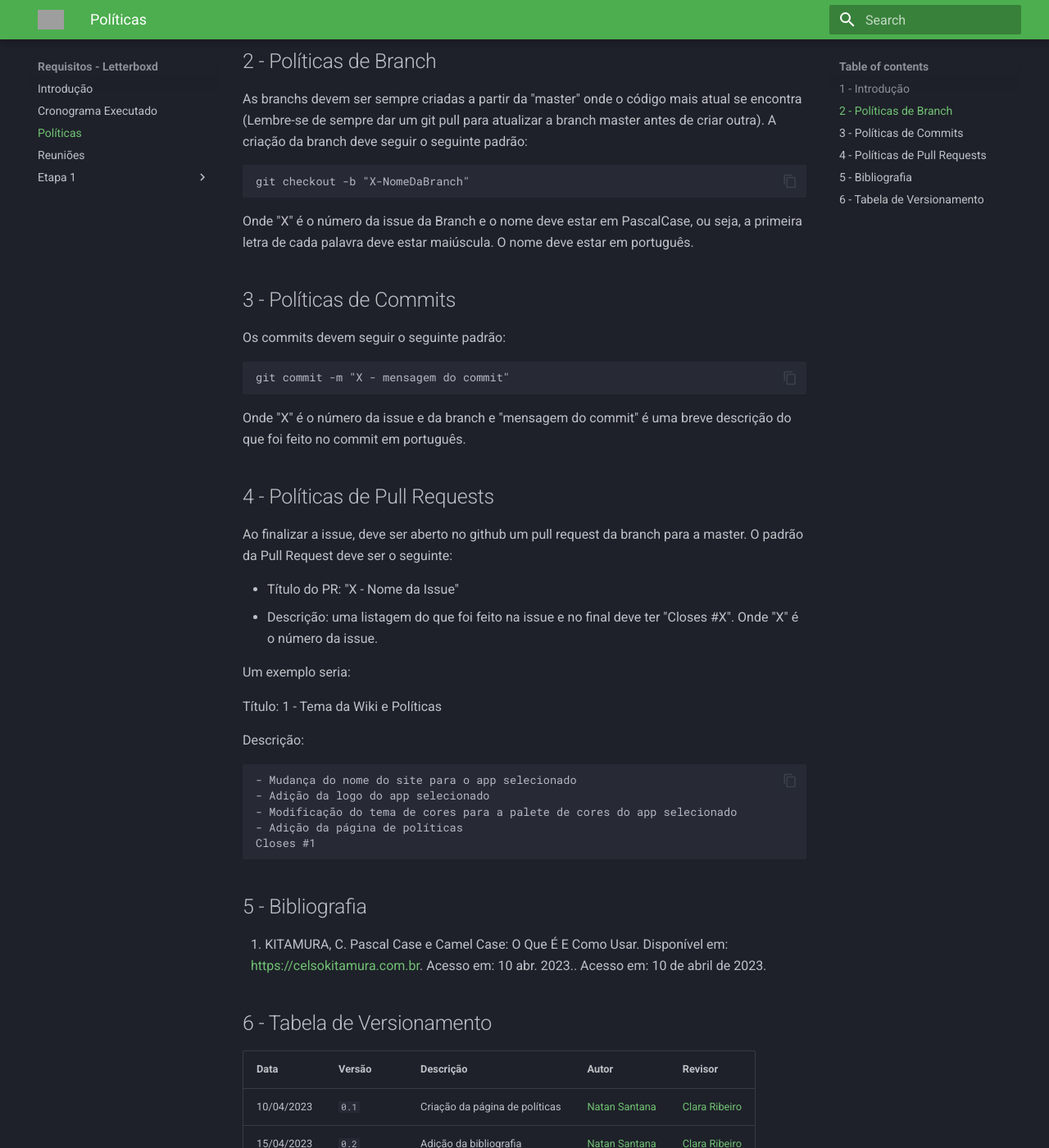
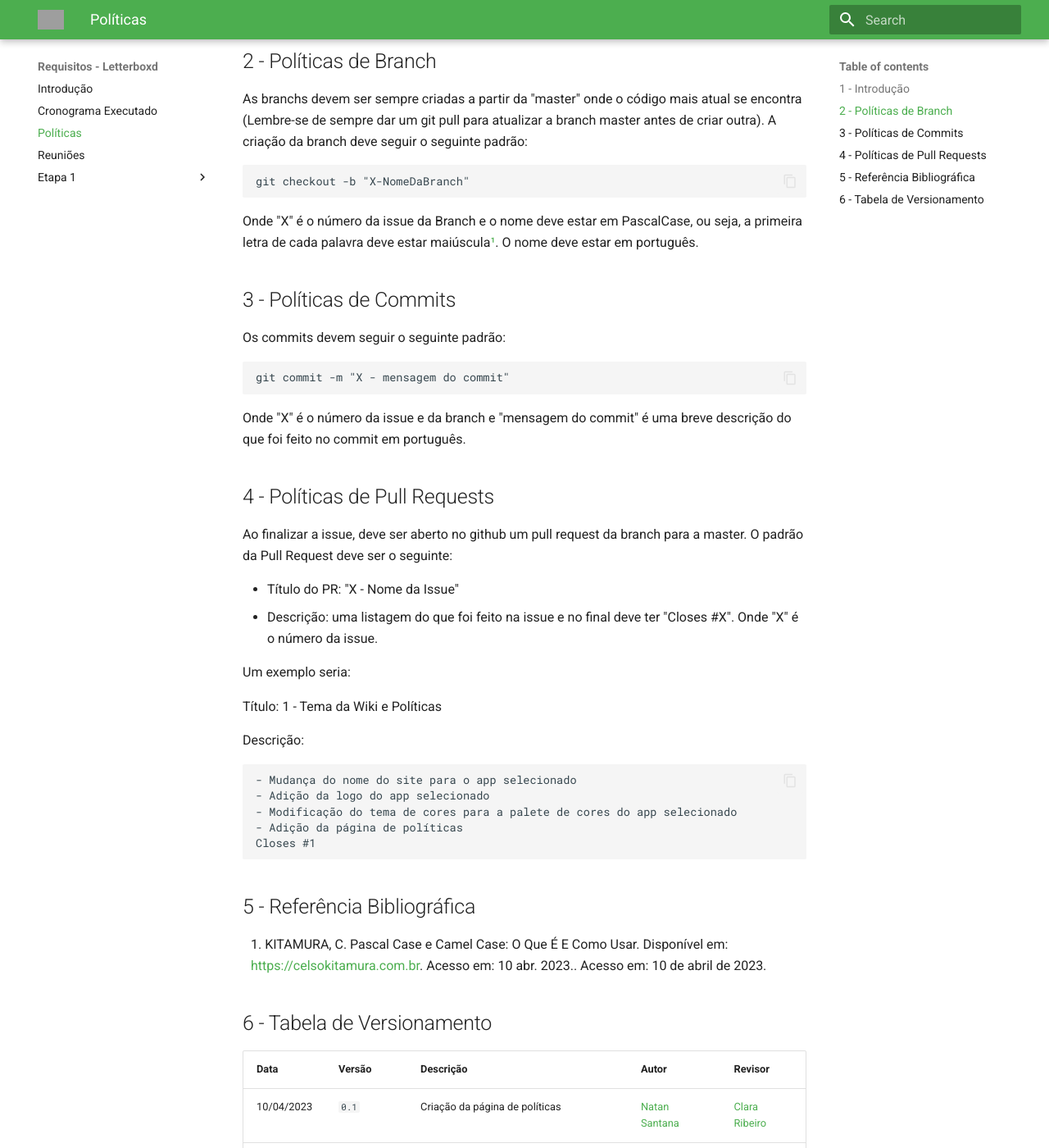
Before and after one commit to Requisitos-de-Software/2023.1-Letterboxd, an MkDocs documentation site: the page built from docs/politicas.md, in a window 1280 px wide and 1400 px high, scrolled down 290 px. Shown: the whole window at 82% size. Built offline with MkDocs 1.6.1 and Material for MkDocs 9.7.7, drawn with Linux system fonts in a browser that asks for light colours; some of the changed text lies outside the part shown; grey boxes are pictures that could not be loaded.

Commit message:
18- ajustes do cronograma executado e das politicas de acordo com feedback

````diff
--- a/docs/politicas.md
+++ b/docs/politicas.md
@@ -10,7 +10,7 @@
 git checkout -b "X-NomeDaBranch"
 ```
 
-Onde "X" é o número da issue da Branch e o nome deve estar em PascalCase, ou seja, a primeira letra de cada palavra deve estar maiúscula. O nome deve estar em português.
+Onde "X" é o número da issue da Branch e o nome deve estar em PascalCase, ou seja, a primeira letra de cada palavra deve estar maiúscula[¹](#ancora1). O nome deve estar em português.
 
 ## 3 - Políticas de Commits
 Os commits devem seguir o seguinte padrão:
@@ -38,9 +38,9 @@
     - Adição da página de políticas
     Closes #1
 
-## 5 - Bibliografia
+## 5 - Referência Bibliográfica
 
-<p><ul>1. KITAMURA, C. Pascal Case e Camel Case: O Que É E Como Usar. Disponível em: <a href="https://celsokitamura.com.br/pascal-case-e-camel-case/#:~:text=J%C3%A1%20Pascal%20Case%20%C3%A9%20a,Pascal%20Case%20e%20camel%20Case.">https://celsokitamura.com.br</a>. Acesso em: 10 abr. 2023.</a>. Acesso em: 10 de abril de 2023.</ul></p>
+<p><ul id="ancora1">1. KITAMURA, C. Pascal Case e Camel Case: O Que É E Como Usar. Disponível em: <a href="https://celsokitamura.com.br/pascal-case-e-camel-case/#:~:text=J%C3%A1%20Pascal%20Case%20%C3%A9%20a,Pascal%20Case%20e%20camel%20Case.">https://celsokitamura.com.br</a>. Acesso em: 10 abr. 2023.</a>. Acesso em: 10 de abril de 2023.</ul></p>
 
 ## 6 - Tabela de Versionamento
 
@@ -48,3 +48,4 @@
 | ---- | ------ | --------- | ----- | ------- |
 | 10/04/2023 | `0.1`  | Criação da página de políticas | [Natan Santana](https://github.com/Neitan2001) | [Clara Ribeiro](https://github.com/clara-ribeiro)
 | 15/04/2023 | `0.2`  | Adição da bibliografia | [Natan Santana](https://github.com/Neitan2001) | [Clara Ribeiro](https://github.com/clara-ribeiro)
+| 18/04/2023 | `0.3`  | Adição da âncora para a referência bibliográfica | [Natan Santana](https://github.com/Neitan2001) |
--- a/mkdocs.yml
+++ b/mkdocs.yml
@@ -2,7 +2,6 @@
 theme:
   name: material
   palette:
-    scheme: slate
     primary: green
   logo: assets/logo.png
   favicon: assets/logo.png
````
Also changed, not shown: docs/cronogramaExecutado.md (+4 -1 lines).
